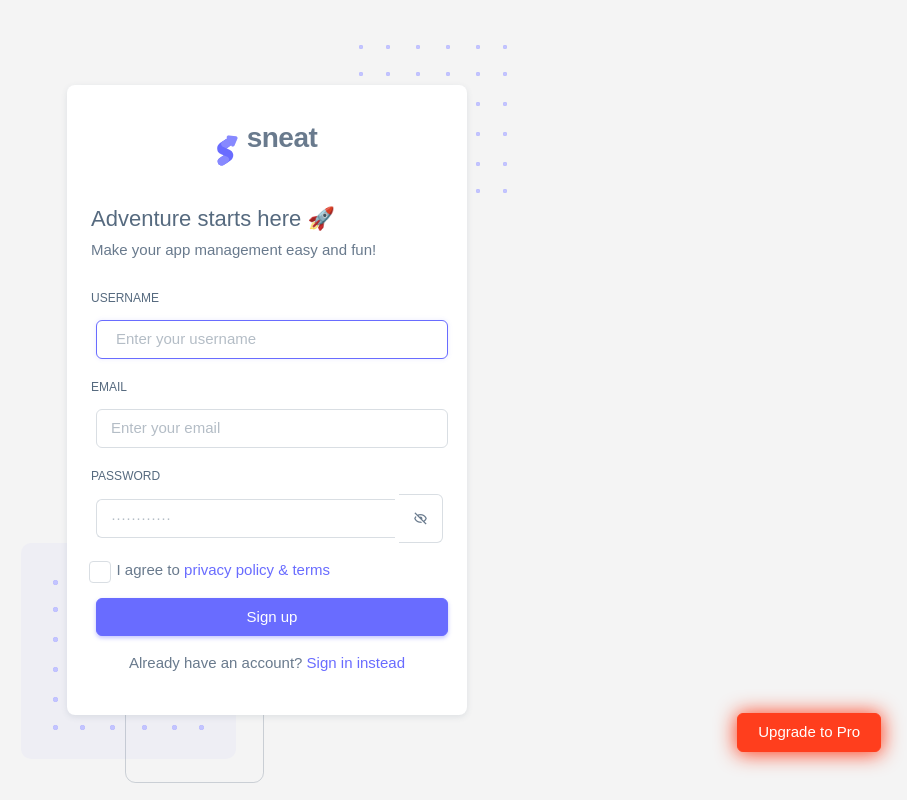
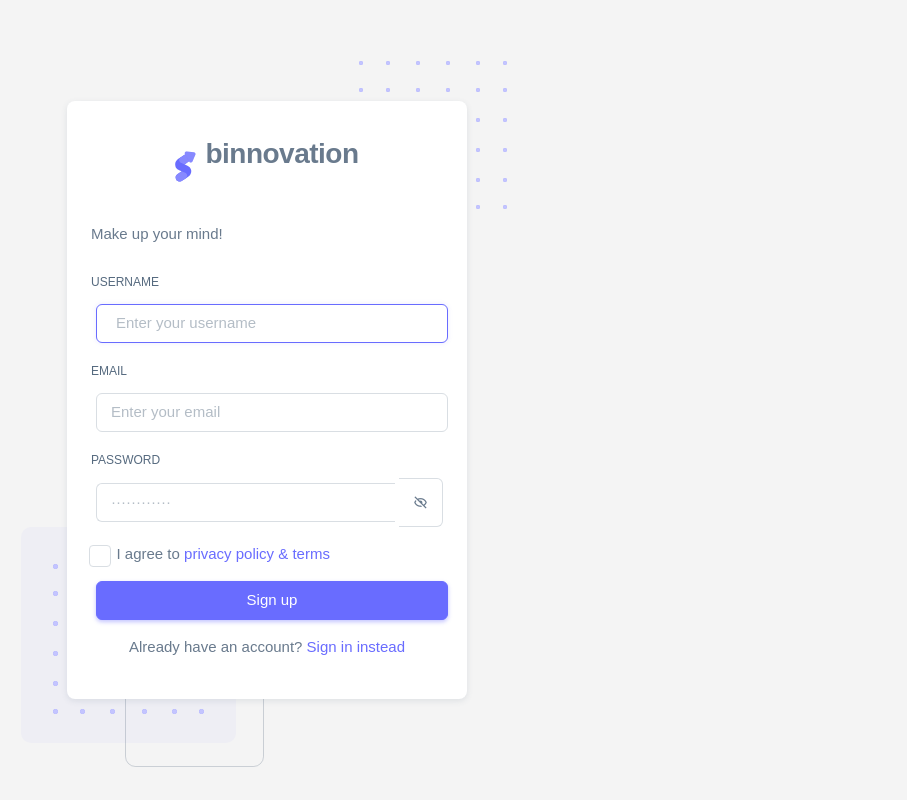
Before and after one commit to Nazeeee0214/twoFold_Portal, a PHP site: page /auth-register-basic.php in a window 1280 px wide. Shown: the whole page, without its empty margins (373-1280 px from the left). Run offline with PHP 8.4, Linux system fonts and the light colour scheme.

Commit message:
Update auth-register-basic.php

```diff
--- a/auth-register-basic.php
+++ b/auth-register-basic.php
@@ -131,12 +131,11 @@
                       </g>
                     </svg>
                   </span>
-                  <span class="app-brand-text demo text-body fw-bolder">Sneat</span>
+                  <span class="app-brand-text demo text-body fw-bolder">BINNOVATION</span>
                 </a>
               </div>
               <!-- /Logo -->
-              <h4 class="mb-2">Adventure starts here 🚀</h4>
-              <p class="mb-4">Make your app management easy and fun!</p>
+              <p class="mb-4">Make up your mind!</p>
 
               <form id="formAuthentication" class="mb-3" action="index.php" method="POST">
                 <div class="mb-3">
@@ -194,16 +193,6 @@
       </div>
     </div>
 
-    <!-- / Content -->
-
-    <div class="buy-now">
-      <a
-        href="https://themeselection.com/products/sneat-bootstrap-html-admin-template/"
-        target="_blank"
-        class="btn btn-danger btn-buy-now"
-        >Upgrade to Pro</a
-      >
-    </div>
 
     <!-- Core JS -->
     <!-- build:js assets/vendor/js/core.js -->
```
